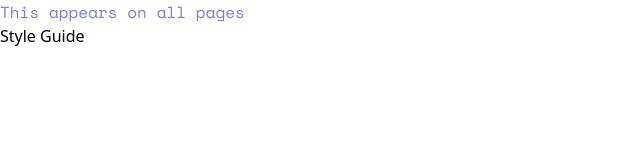
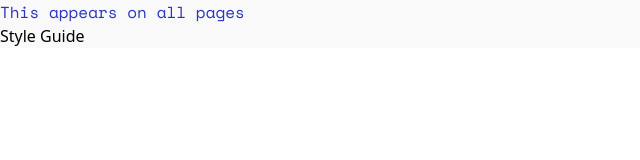
Before and after one commit to danielhoff/playstation-vis, a SvelteKit app: page /style-guide in a window 1280 px wide. Shown: the top 160 px of the page, without its empty margins (0-640 px from the left). Built offline with nearby package versions, Linux system fonts and the light colour scheme.

Commit message:
Init of light/dark

```diff
--- a/src/routes/+layout.svelte
+++ b/src/routes/+layout.svelte
@@ -10,7 +10,7 @@
 </svelte:head>
 
 <!-- Dark class goes here :) -->
-<div class="">
-	<h1 class="font-space-mono text-ps-blue">This appears on all pages</h1>
+<div class="bg-(--background-color)">
+	<h1 class="font-space-mono text-ps-blue-700">This appears on all pages</h1>
 	{@render children?.()}
 </div>
--- a/src/styles/themes/dark.css
+++ b/src/styles/themes/dark.css
@@ -0,0 +1,3 @@
+.dark {
+    --background-color: var(--color-ps-grey-700);
+}
--- a/src/styles/themes/light.css
+++ b/src/styles/themes/light.css
@@ -1,3 +1,3 @@
 :root {
-
+    --background-color: var(--color-ps-grey-50)
 }
```
